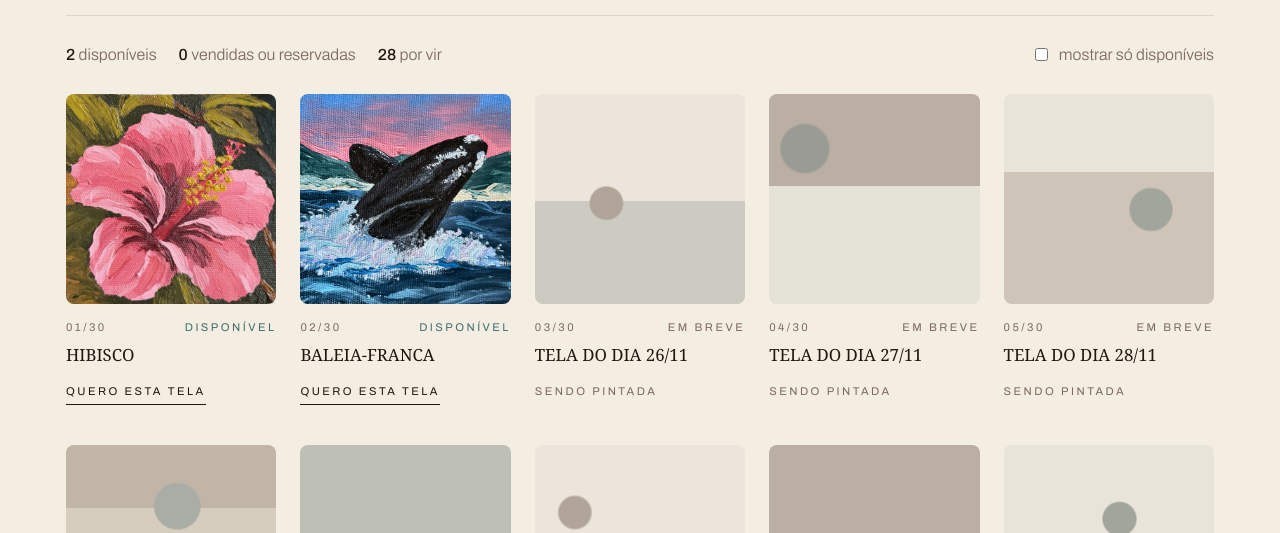
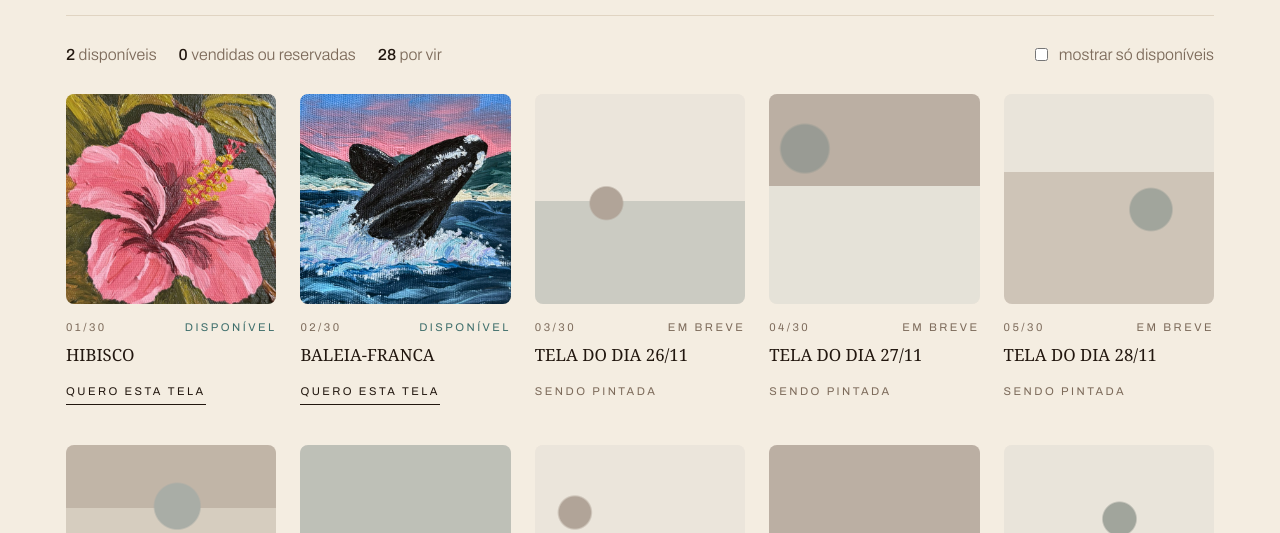
Before and after one commit to marianadebm-ai/la-vie-en-rose, a plain HTML site: page obras.html in a window 1280 px wide. Shown: the part 567-1100 px from the top of the page. Drawn offline with Linux system fonts and the light colour scheme; a web font is replaced by a local one.

Commit message:
Troca a foto da tela 01, Hibisco
Co-Authored-By: Claude Opus 5.5 <noreply@anthropic.com>

```diff
--- a/obras.html
+++ b/obras.html
@@ -93,7 +93,7 @@ const CAPITULOS = [
     trio: 700, // 3 telas à escolha
     inicio: "2026-11-24", // primeira tela; as datas seguintes contam um dia por tela
     obras: {
-      1: { titulo: "Hibisco", status: "disponivel", foto: "obras/01-hibisco.jpg" },
+      1: { titulo: "Hibisco", status: "disponivel", foto: "obras/01-hibisco-tela.jpg" },
       2: { titulo: "Baleia-franca", status: "disponivel", foto: "obras/02-baleia-franca.jpg" },
     }
   }
```
Also changed, not shown: obras/01-hibisco-tela.jpg (added).
